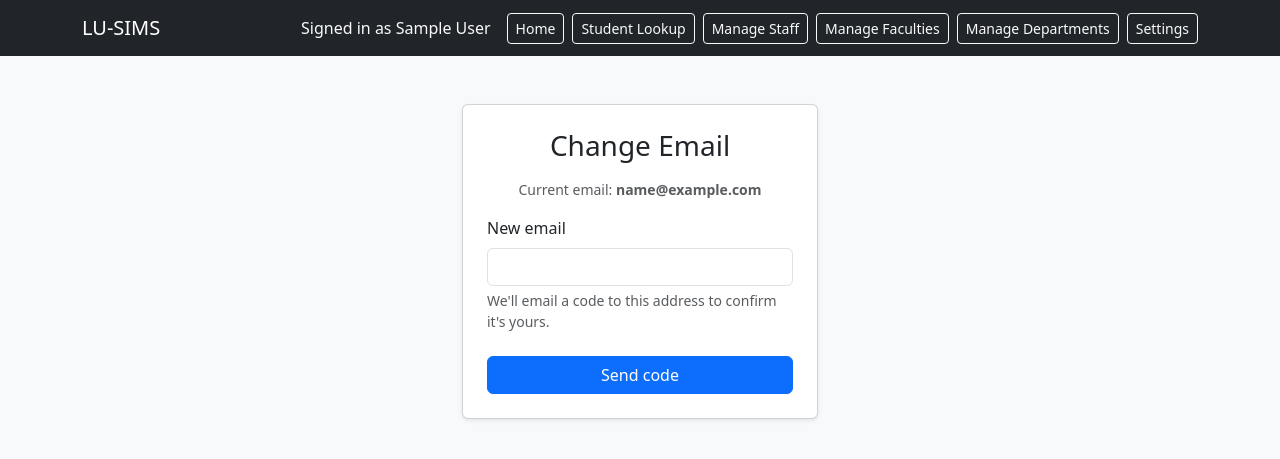
After one commit to IkennaIkwuka/College_FYP, a Django app: page /accounts/settings/change-email/ in a window 1280 px wide. The commit adds this page. Shown: the top 459 px of the page. Run offline with Django 5.2, Linux system fonts and the light colour scheme; the visitor is signed in with stand-in values (Sample User, id 1).

Commit message:
Add self-service email change with code verification
Email was admin/registrar-only until now, deliberately, since a bare
self-edit risks a typo or hijack silently redirecting forgot-password
and the first-login PIN flow. Resolves that properly instead of
leaving it admin-only: a code is emailed to the NEW address (not the
old one - confirms it's real and reachable) before the change takes
effect, then the change goes on the same kind of cooldown
preferred_username already uses. Once confirmed, a notice also goes
to the OLD address, so a hijacked session can't quietly redirect
where password recovery goes without the real owner finding out.

Same hashing/lockout shape as StudentProfile's first-login PIN
(students/models.py), independently defined on User instead of
imported - accounts can't depend on students (see GENDER_CHOICES,
same reasoning, added earlier this session).

Also reduces PREFERRED_USERNAME_COOLDOWN_DAYS from 30 to 7 days;
EMAIL_CHANGE_COOLDOWN_DAYS is a separate new setting, also 7, so the
two can be tuned independently later.

```diff
--- a/accounts/forms.py
+++ b/accounts/forms.py
@@ -138,6 +138,76 @@ class PreferredUsernameForm(BootstrapFormMixin, forms.Form):
         return cleaned_data
 
 
+class RequestEmailChangeForm(BootstrapFormMixin, forms.Form):
+    """Step 1 of self-service email change - takes the acting user as an explicit
+    kwarg (like PreferredUsernameForm) to check the cooldown and reject a no-op change.
+    """
+
+    new_email = forms.EmailField(label="New email")
+
+    def __init__(self, *args, user, **kwargs):
+        self.user = user
+        super().__init__(*args, **kwargs)
+
+    def clean_new_email(self):
+        email = self.cleaned_data["new_email"].strip().lower()
+        if email == self.user.email:
+            raise forms.ValidationError("That's already your current email.")
+        if User.objects.exclude(pk=self.user.pk).filter(email__iexact=email).exists():
+            raise forms.ValidationError("A user with this email already exists.")
+        return email
+
+    def clean(self):
+        cleaned_data = super().clean()
+        locked_until = self.user.email_locked_until
+        if locked_until:
+            raise forms.ValidationError(
+                f"You can change your email again on {locked_until:%Y-%m-%d}."
+            )
+        return cleaned_data
+
+
+class EmailChangeCodeForm(BootstrapFormMixin, forms.Form):
+    """Step 2 of self-service email change - verifies the code sent to the new
+    address. Same lockout/attempt shape as PinVerificationForm below, operating on
+    the User's email_change_* fields instead of a StudentProfile's PIN fields.
+    """
+
+    code = forms.CharField(
+        max_length=6,
+        label="Verification code",
+        widget=forms.TextInput(attrs={"placeholder": "000000", "inputmode": "numeric", "autocomplete": "one-time-code"}),
+    )
+
+    def __init__(self, *args, user, **kwargs):
+        self.user = user
+        super().__init__(*args, **kwargs)
+
+    def clean_code(self):
+        code = self.cleaned_data["code"]
+        user = self.user
+
+        # Lazily clear an expired lockout - no cron/Celery needed, the next attempt
+        # after the cooldown passes just resets the counter right here.
+        if user.email_change_locked_until is not None and not user.is_email_change_locked:
+            user.reset_email_change_attempts()
+
+        if user.is_email_change_locked:
+            raise forms.ValidationError("Too many wrong attempts. Try again later.")
+
+        if not user.email_change_code_hash:
+            raise forms.ValidationError('No code has been sent yet - click "Send code" first.')
+
+        if not user.check_email_change_code(code):
+            user.register_failed_email_change_attempt()
+            if user.is_email_change_locked:
+                raise forms.ValidationError("Too many wrong attempts. Try again later.")
+            raise forms.ValidationError("Incorrect code.")
+
+        user.reset_email_change_attempts()
+        return code
+
+
 class PinVerificationForm(BootstrapFormMixin, forms.Form):
     """First-login gate for students, ahead of ChangePasswordForm.
 
--- a/accounts/models.py
+++ b/accounts/models.py
@@ -1,6 +1,7 @@
 from datetime import timedelta
 
 from django.conf import settings
+from django.contrib.auth.hashers import check_password
 from django.contrib.auth.models import AbstractUser
 from django.db import models
 from django.utils import timezone
@@ -59,6 +60,18 @@ class User(AbstractUser):
     phone_number = models.CharField(max_length=20, blank=True)
     date_of_birth = models.DateField(null=True, blank=True)
     gender = models.CharField(max_length=1, choices=GENDER_CHOICES, blank=True)
+    # Self-service email change, verified with a code sent to the new address (not the
+    # old one - the point is confirming the new address is real and reachable) before it
+    # takes effect. Same hashing/lockout shape as StudentProfile's first-login PIN
+    # (students/models.py) - independently defined rather than imported, same reason as
+    # GENDER_CHOICES above: accounts can't depend on students.
+    pending_email = models.EmailField(blank=True, default="")
+    email_change_code_hash = models.CharField(max_length=128, blank=True, default="")
+    email_change_attempts = models.PositiveSmallIntegerField(default=0)
+    email_change_locked_until = models.DateTimeField(null=True, blank=True)
+    # When the email last actually changed - cooldown timestamp, same role as
+    # preferred_username_changed_at above.
+    email_changed_at = models.DateTimeField(null=True, blank=True)
 
     def __str__(self):
         # AbstractUser's default falls back to username, which is a stripped-down
@@ -104,6 +117,31 @@ class User(AbstractUser):
         unlock = self.preferred_username_changed_at + timedelta(days=settings.PREFERRED_USERNAME_COOLDOWN_DAYS)
         return unlock if unlock > timezone.now() else None
 
+    @property
+    def email_locked_until(self):
+        if not self.email_changed_at:
+            return None
+        unlock = self.email_changed_at + timedelta(days=settings.EMAIL_CHANGE_COOLDOWN_DAYS)
+        return unlock if unlock > timezone.now() else None
+
+    def check_email_change_code(self, raw_code):
+        return check_password(raw_code, self.email_change_code_hash)
+
+    @property
+    def is_email_change_locked(self):
+        return self.email_change_locked_until is not None and self.email_change_locked_until > timezone.now()
+
+    def register_failed_email_change_attempt(self):
+        self.email_change_attempts += 1
+        if self.email_change_attempts >= settings.EMAIL_CHANGE_CODE_MAX_ATTEMPTS:
+            self.email_change_locked_until = timezone.now() + timedelta(minutes=settings.EMAIL_CHANGE_CODE_LOCKOUT_MINUTES)
+        self.save(update_fields=["email_change_attempts", "email_change_locked_until"])
+
+    def reset_email_change_attempts(self):
+        self.email_change_attempts = 0
+        self.email_change_locked_until = None
+        self.save(update_fields=["email_change_attempts", "email_change_locked_until"])
+
 
 class StaffIDSequence(models.Model):
     """Per-role-per-year counter driving staff IDs like "LU-RG-26-0001".
--- /dev/null
+++ b/accounts/templates/accounts/request_email_change.html
@@ -0,0 +1,33 @@
+{% extends "accounts/base.html" %}
+
+{% block title %}Change Email - LU-SIMS{% endblock %}
+
+{% block content %}
+    <div class="row justify-content-center">
+        <div class="col-12 col-md-6 col-lg-4">
+            <div class="card shadow-sm mt-4">
+                <div class="card-body p-4">
+                    <h1 class="h3 mb-3 text-center">Change Email</h1>
+                    <p class="text-muted text-center small">
+                        Current email: <strong>{{ user.email }}</strong>
+                    </p>
+                    {% if form.non_field_errors %}
+                        <div class="alert alert-danger">{{ form.non_field_errors }}</div>
+                    {% endif %}
+                    <form method="post">
+                        {% csrf_token %}
+                        <div class="mb-3">
+                            <label for="{{ form.new_email.id_for_label }}" class="form-label">{{ form.new_email.label }}</label>
+                            {{ form.new_email }}
+                            {% for error in form.new_email.errors %}
+                                <div class="text-danger small">{{ error }}</div>
+                            {% endfor %}
+                            <div class="form-text">We'll email a code to this address to confirm it's yours.</div>
+                        </div>
+                        <button type="submit" class="btn btn-primary w-100 mt-2">Send code</button>
+                    </form>
+                </div>
+            </div>
+        </div>
+    </div>
+{% endblock %}
--- a/accounts/urls.py
+++ b/accounts/urls.py
@@ -19,6 +19,9 @@ urlpatterns = [
     path("logout/", auth_views.LogoutView.as_view(), name="logout"),
     path("change-password/", views.ForcedPasswordChangeView.as_view(), name="change_password"),
     path("settings/change-password/", views.SelfChangePasswordView.as_view(), name="self_change_password"),
+    path("settings/change-email/", views.request_email_change, name="request_email_change"),
+    path("settings/change-email/verify/", views.confirm_email_change, name="confirm_email_change"),
+    path("settings/change-email/resend/", views.resend_email_change_code, name="resend_email_change_code"),
     path("verify-pin/", views.verify_pin, name="verify_pin"),
     path("verify-pin/send-code/", views.send_pin_code, name="send_pin_code"),
     path("forgot-password/", views.ForgotPasswordView.as_view(), name="forgot_password"),
--- a/accounts/views.py
+++ b/accounts/views.py
@@ -2,6 +2,7 @@ from django.conf import settings
 from django.contrib import messages
 from django.contrib.auth import views as auth_views
 from django.contrib.auth.decorators import login_required
+from django.contrib.auth.hashers import make_password
 from django.contrib.auth.models import Group
 from django.core.exceptions import PermissionDenied
 from django.core.paginator import Paginator
@@ -25,17 +26,26 @@ from .decorators import (
 from .forms import (
     STAFF_GROUPS,
     ChangePasswordForm,
+    EmailChangeCodeForm,
     ForgotPasswordForm,
     LoginForm,
     PinVerificationForm,
     PreferredUsernameForm,
+    RequestEmailChangeForm,
     SelfChangePasswordForm,
     StaffAccountForm,
     StaffEditForm,
     StaffProfileForm,
 )
 from .models import User
-from .services import assign_staff_identity, force_password_reset, generate_staff_id
+from .services import (
+    assign_staff_identity,
+    force_password_reset,
+    generate_code,
+    generate_staff_id,
+    send_email_change_code,
+    send_email_change_notice,
+)
 
 
 @login_required
@@ -69,6 +79,74 @@ def profile(request):
         username_form = PreferredUsernameForm(user=request.user)
 
     return render(request, "accounts/profile.html", {"form": username_form, "profile_form": profile_form})
+
+
+@login_required
+def request_email_change(request):
+    if request.method == "POST":
+        form = RequestEmailChangeForm(request.POST, user=request.user)
+        if form.is_valid():
+            raw_code = generate_code()
+            request.user.pending_email = form.cleaned_data["new_email"]
+            request.user.email_change_code_hash = make_password(raw_code)
+            request.user.save(update_fields=["pending_email", "email_change_code_hash"])
+            try:
+                send_email_change_code(request.user, raw_code)
+                messages.success(request, f"Code sent to {request.user.pending_email}.")
+            except Exception:
+                messages.warning(
+                    request, f"Could not send the code to {request.user.pending_email}. Try again shortly."
+                )
+            return redirect("accounts:confirm_email_change")
+    else:
+        form = RequestEmailChangeForm(user=request.user)
+
+    return render(request, "accounts/request_email_change.html", {"form": form})
+
+
+@login_required
+def confirm_email_change(request):
+    if not request.user.pending_email:
+        return redirect("accounts:request_email_change")
+
+    if request.method == "POST":
+        form = EmailChangeCodeForm(request.POST, user=request.user)
+        if form.is_valid():
+            old_email = request.user.email
+            request.user.email = request.user.pending_email
+            request.user.pending_email = ""
+            request.user.email_change_code_hash = ""
+            request.user.email_changed_at = timezone.now()
+            request.user.save(update_fields=["email", "pending_email", "email_change_code_hash", "email_changed_at"])
+            try:
+                send_email_change_notice(request.user, old_email)
+            except Exception:
+                pass  # best-effort - the actual change already succeeded
+            messages.success(request, "Email updated.")
+            return redirect("accounts:profile")
+    else:
+        form = EmailChangeCodeForm(user=request.user)
+
+    return render(request, "accounts/confirm_email_change.html", {"form": form})
+
+
+@login_required
+def resend_email_change_code(request):
+    if not request.user.pending_email:
+        return redirect("accounts:request_email_change")
+
+    if request.method == "POST":
+        raw_code = generate_code()
+        request.user.email_change_code_hash = make_password(raw_code)
+        request.user.save(update_fields=["email_change_code_hash"])
+        try:
+            send_email_change_code(request.user, raw_code)
+            messages.success(request, f"Code sent to {request.user.pending_email}.")
+        except Exception:
+            messages.warning(
+                request, f"Could not send the code to {request.user.pending_email}. Try again shortly."
+            )
+    return redirect("accounts:confirm_email_change")
 
 
 def _filtered_staff_users(request):
```
Also changed, not shown: accounts/services.py (+38 -0 lines), accounts/templates/accounts/confirm_email_change.html (added, +39 -0 lines), accounts/templates/accounts/profile.html (+13 -1 lines), lu_sims/settings.py (+12 -1 lines), students/templates/students/my_profile.html (+13 -1 lines), accounts/migrations/0011_user_email_change_attempts_and_more.py (added).
